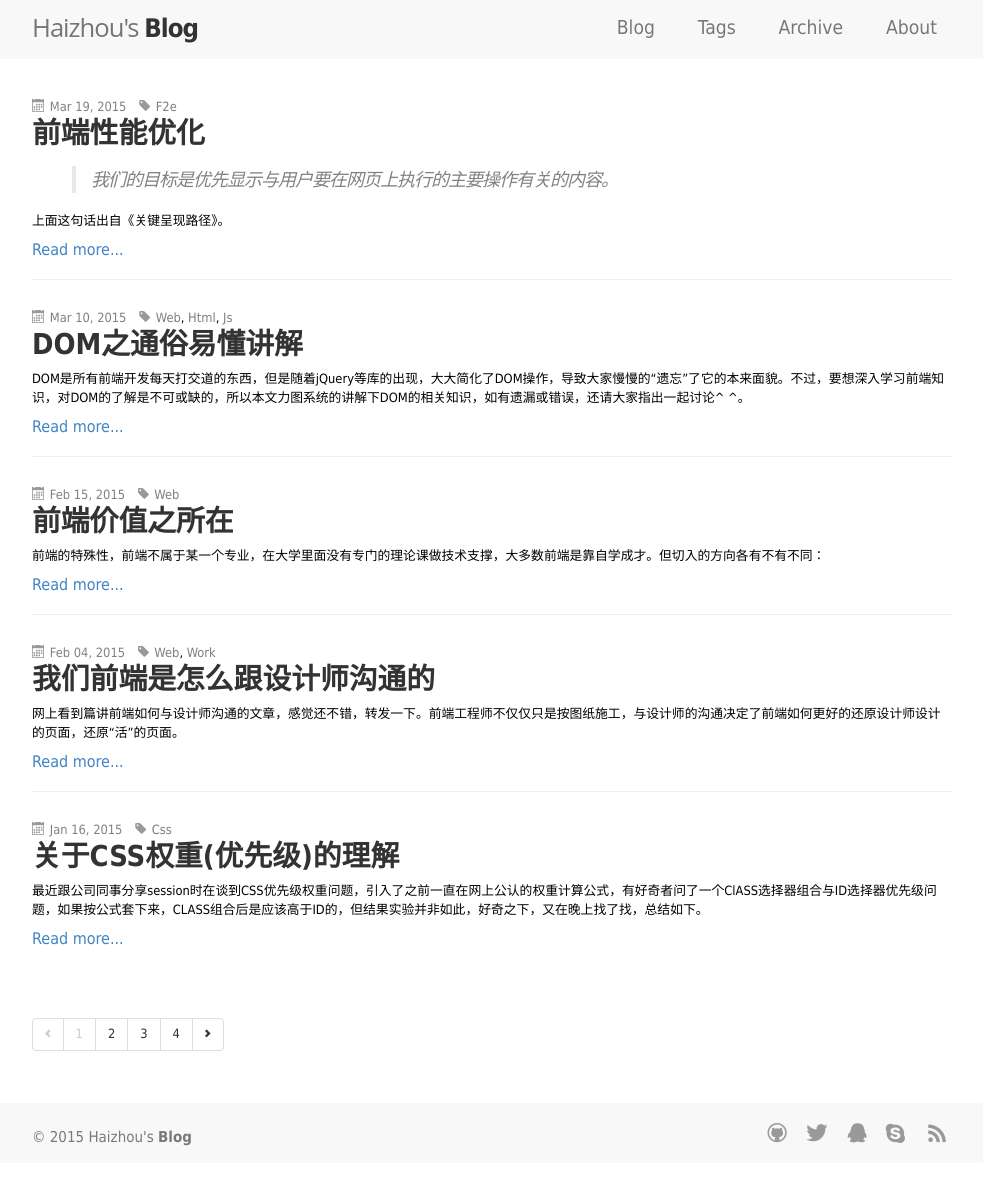
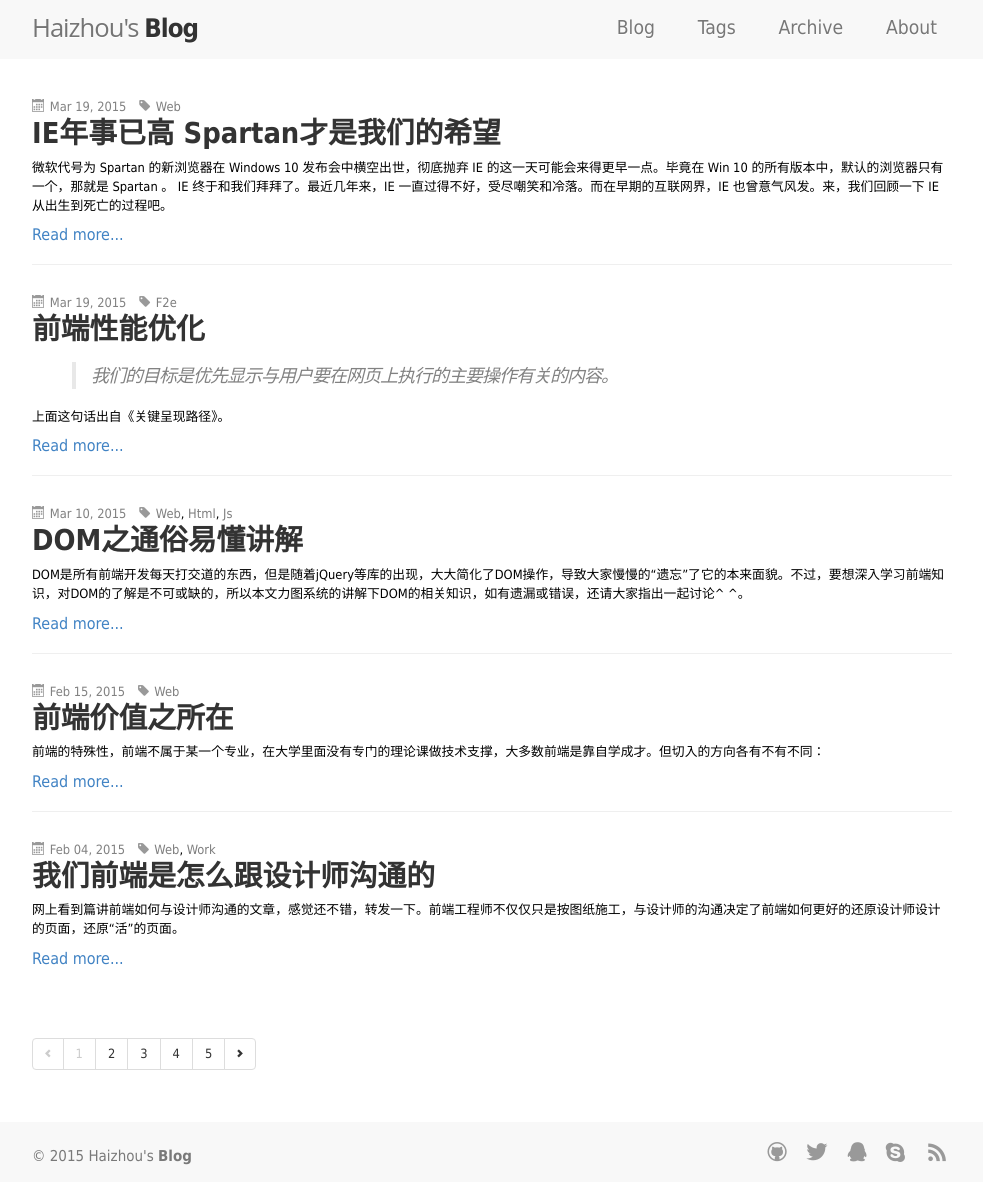
Before and after one commit to chenhaizhou/chenhaizhou.github.io, a Jekyll site: the page built from index.html, in a window 1280 px wide. Shown: the whole page, without its empty margins (148-1131 px from the left). Built offline with Jekyll 4.4.1, drawn with Linux system fonts in a browser that asks for light colours; nearby versions of some CDN libraries; some web fonts are replaced; the list of posts is cut into pages by our own code; comment, search, counter and statistics services are not loaded; some of the changed lines change nothing that is shown.

Commit message:
add article

```diff
--- a/_posts/2014-11-12-first-blog.markdown
+++ b/_posts/2014-11-12-first-blog.markdown
@@ -1,3 +1,4 @@
+---
 ---
 title: 写下我的第一篇博客
 layout: post
--- /dev/null
+++ b/_posts/2015-03-19-ie-history.md
@@ -0,0 +1,87 @@
+---
+layout: post
+title: IE年事已高 Spartan才是我们的希望
+tags:
+ - Web
+---
+
+微软代号为 Spartan 的新浏览器在 Windows 10 发布会中横空出世，彻底抛弃 IE 的这一天可能会来得更早一点。毕竟在 Win 10 的所有版本中，默认的浏览器只有一个，那就是 Spartan 。
+IE 终于和我们拜拜了。最近几年来，IE 一直过得不好，受尽嘲笑和冷落。而在早期的互联网界，IE 也曾意气风发。来，我们回顾一下 IE 从出生到死亡的过程吧。
+<!--more-->
+![斯巴达](/images/spartan.png)
+
+##1995 年：IE 1
+
+![IE 1](/images/ie1.jpg)
+
+微软买下 Spyglass 公司的 Spyglass Mosaic 浏览器的授权，加以修改，将其更名为 Internet Explorer。当时，Spyglass 和 Netsacape 正处于激烈的竞争中。
+
+##1995 年：IE 2
+
+![IE 2](/images/ie2.jpg)
+
+IE 1 才发布了几个月，IE 2 就面世了。1996 年，Netscape Navigator 占据着近 90% 的市场，许多网站开发只和 Navigator 兼容。IE 2 不得不复制 Navigator 的一些特性，从 Navigator 导入书签，支持 Navigator 的 HTML 特性，好让网页在不同浏览器中的显示效果一致。
+
+##1996：IE 3
+![IE 3](/images/ie3.gif)
+
+IE 3 是微软第一个真正有力挑战 Netscape Navigator 的浏览器。微软逆向设计 JavaScript，创造了一个不同的版本，即 JScript，JScript 支持 ActiveX、插件和 128 位加密。IE 3 弃掉了 Spyglass 源码，但还是采用了一些 Spyglass 技术。微软为此被起诉，向 Spyglass 赔偿 800 万美元，而 1995 年买授权才花了 200 万美元。
+
+##1997：IE 4
+
+![IE 4](/images/ie4.jpg)
+
+通过和 Windows 捆绑，IE 终于在市场份额上压倒了 Navigator。这也是 IE 走向垄断之路的开端。垄断之路的另一端，就是 2001 年臭名昭著的美国诉微软案件。
+
+##1999：IE 5
+
+![IE 5](/images/ie5.jpg)
+
+3 月，IE 5 发布，后来和同年 9 月发布的 Windows 98 捆绑在一起。同 IE 5 一起推出的，还有 XMLHttpRequest (XHR) 和 HTML Application (HTA)。在 IE 6 发布前夕，IE 5 的市场份额已经超过 80%。当然，主要归功于和 Windows 的捆绑。
+
+##2001：IE 6
+
+![IE 6](/images/ie6.jpg)
+
+Windows XP、Windows Server 2003 都附带了 IE 6。截至 2002 年，IE 市场份额近 90%。IE 6 因为安全漏洞而臭名昭著。
+2004 年，US-CERT 在一份报告中指出，IE 6 和 Windows 捆绑，又极不安全，简直太碍事了。一些安全专家也警告用户，不要用 IE 6。
+2006 年，PC World 将 IE 6 评为最差劲的科技产品。
+
+##2006：IE 7
+
+![IE 7](/images/ie7.jpg)
+
+从 IE 6 发布到 IE 7 发布，中间隔了五年多。IE 7 是 Windows Vista 的默认浏览器，推出了 256 位加密和 Windows RSS 平台。
+为了改进安全问题，IE 7 中，ActiveX 控件自主运行进程。可能是因为版本迭代时隔太久，IE 7 跟不上 IE 6 的市场份额，为 Mozilla Firefox 提供了可乘之机。
+
+##2009：IE 8
+
+![IE 8](/images/ie8.jpg)
+
+IE 8 纠正了上两个版本中的问题，推出了新的开发者工具和特性。但是，Mozilla Firefox 和 Chrome 已经迎头赶上，IE 8 没有多少挽回的余地。
+
+##2011：IE 9
+
+![IE 9](/images/ie9.jpg)
+
+IE 9 换了用户界面，专注于 HTML 5、CSS3、XHTML。IE 9 独立发布，没有和任何系统捆绑。作为推广，微软花大价钱鼓捣电视广告，还在 Tumblr 上专门开了小站自嘲。
+很多评论人士认为 IE 9 在技术上能和 Firefox、Chrome 相提并论。但是，市场对 IE 9 的反响平平。
+
+##2012：IE 10
+
+![IE 10](/images/ie10.jpg)
+
+IE 10 只适用于 Win8，内置 Adobe Flash Player 有两个独立的版本：Metro 版和桌面版。Metro 版突出 Win8 以触摸为核心的特点，不支持插件；桌面版是传统版本，支持插件。
+评论人士对 IE 10 不冷不热，IE 10 很大程度上受到了 Win8 的连累。
+
+##2013：IE 11
+
+![IE 11](/images/ie11.jpg)
+
+IE 11 和 Win8.1 一起发布。有评论者认为，它的性能可以和 Chrome、Firefox 相提并论，但兼容性还是落后于 Chrome、Firefox。
+
+##2015：IE 的继任者
+
+![spartan](/images/ie12.jpg)
+
+新浏览器名称尚未可知，目前代号为斯巴达。目前已经透露的细节有：和 Cortana 集成；支持浏览器内网页注释，并能和他人分享；加入新的文字阅读工具；基于新的渲染引擎，提高跨平台交互体验。
--- a/_sass/_layout.scss
+++ b/_sass/_layout.scss
@@ -540,8 +540,9 @@ h3 {
         height:100px;
         margin:20px auto;
         //box-shadow: 0 0 10px #f8f8f8;
-        border-radius: 50%;
+        border-radius: 100px;
         overflow: hidden;
+        position: relative;
         img {
             max-width:100px;
 
```
Also changed, not shown: images/ie1.jpg (added), images/ie10.jpg (added), images/ie11.jpg (added), images/ie12.jpg (added), images/ie2.jpg (added), images/ie3.gif (added), images/ie4.jpg (added), images/ie5.jpg (added), images/ie6.jpg (added), images/ie7.jpg (added), images/ie8.jpg (added), images/ie9.jpg (added), images/me.jpg, images/me2.jpg (added), 1 other file.
